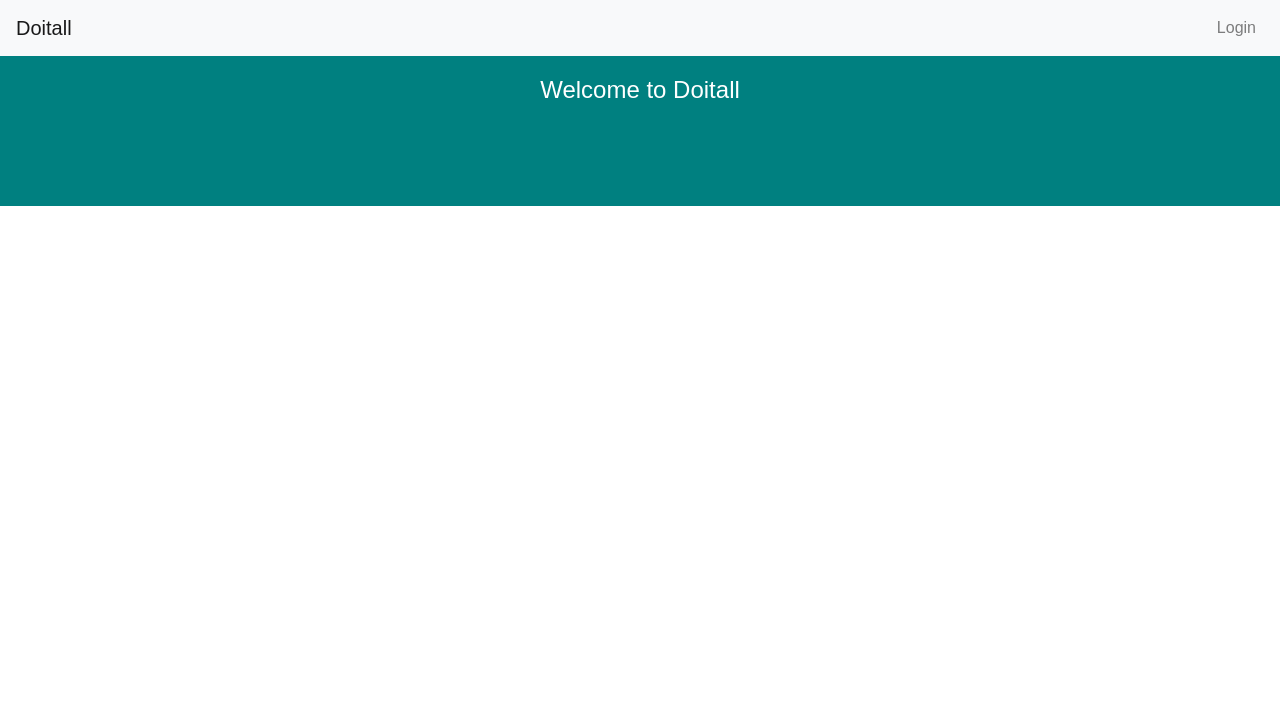
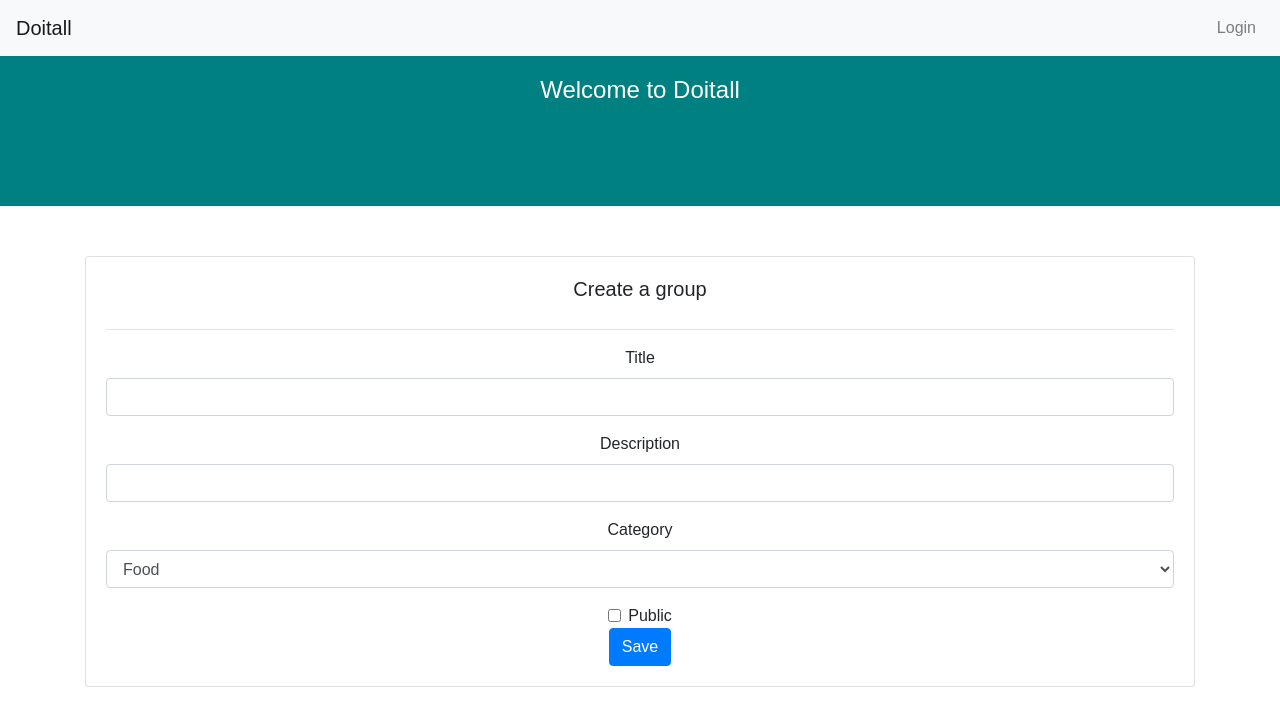
Before and after one commit to shannonfarvolden/Doitall-react, a React (Create React App) app: page /groups/create in a window 1280 px wide. Shown: the top 726 px of the page. Built offline with nearby package versions, Linux system fonts and the light colour scheme.

Commit message:
Add create group form

```diff
--- a/src/App.js
+++ b/src/App.js
@@ -11,6 +11,7 @@ import Landing from './components/Landing';
 import Profile from './components/Profile';
 import UserIndex from './components/UserIndex';
 import GroupIndex from './components/GroupIndex';
+import GroupCreate from './components/GroupCreate';
 import NavigationBar from './components/NavigationBar';
 
 const httpLink = new HttpLink({ uri: '/graphql' });
@@ -79,6 +80,7 @@ class App extends Component {
                   <Route exact path="/profile" render={() => <Profile user={user} />} />
                   <Route exact path="/users" component={UserIndex} />
                   <Route exact path="/groups" component={GroupIndex} />
+                  <Route exact path="/groups/create" component={GroupCreate} />
                 </Switch>
               </Container>
             </div>
--- /dev/null
+++ b/src/components/GroupCreate.js
@@ -0,0 +1,49 @@
+import React, * as react from 'react';
+import { Card, CardTitle, Form, FormGroup, Input, Label, Button } from 'reactstrap';
+
+const CategoriesList = () => {
+  var categories = ['Food', 'Programming', 'Books', 'Excercise'];
+
+  const categoryOptions = categories.map(category => <option>{category}</option>);
+  return categoryOptions;
+};
+
+class GroupCreate extends react.Component {
+  constructor() {
+    super();
+  }
+
+  render() {
+    return (
+      <div>
+        <Card body>
+          <CardTitle>Create a group</CardTitle>
+          <hr />
+          <Form onSubmit={this.saveGroup}>
+            <FormGroup>
+              <Label for="title">Title</Label>
+              <Input type="text" id="title" name="title" />
+            </FormGroup>
+            <FormGroup>
+              <Label for="description">Description</Label>
+              <Input type="text" id="description" name="description" />
+            </FormGroup>
+            <FormGroup>
+              <Label for="category">Category</Label>
+              <Input type="select" id="category" name="category">
+                <CategoriesList />
+              </Input>
+            </FormGroup>
+            <FormGroup check>
+              <Label for="public" check>
+                <Input type="checkbox" id="public" name="public" /> Public
+              </Label>
+            </FormGroup>
+            <Button color="primary">Save</Button>
+          </Form>
+        </Card>
+      </div>
+    );
+  }
+}
+export default GroupCreate;
--- a/src/components/Landing.js
+++ b/src/components/Landing.js
@@ -1,5 +1,13 @@
 import React from 'react';
+import { Button } from 'reactstrap';
+import { Link } from 'react-router-dom';
 
-const Landing = () => <div>Welcome</div>;
+const Landing = () => (
+  <div>
+    <Button outline color="primary" tag={Link} to="/groups/create">
+      Create a Group
+    </Button>{' '}
+  </div>
+);
 
 export default Landing;
```
Also changed, not shown: 1 other file (tests, documents, lock files or other folders).
